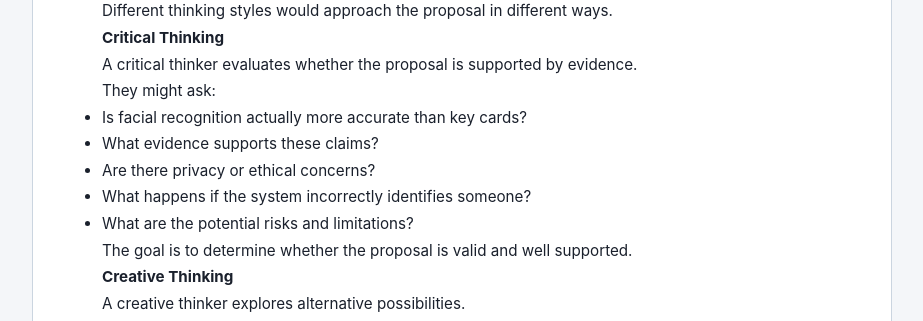
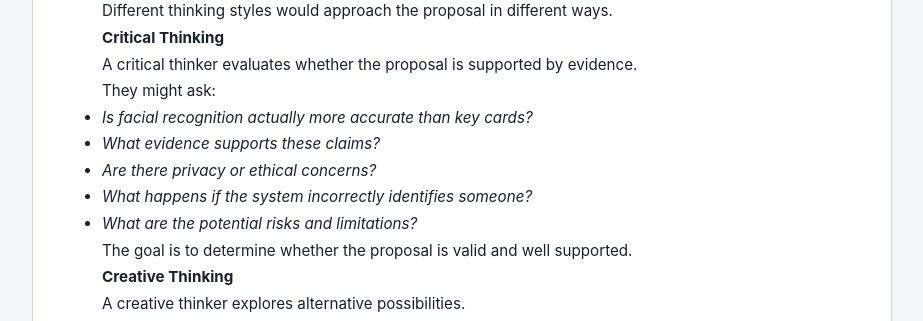
Before and after one commit to DangLeUyen/blog, a Jekyll site: the page built from _posts/2026-06-30-CriticalThinking.md, in a window 1280 px wide. Shown: the part 1811-2132 px from the top of the page, without its empty margins (178-1101 px from the left). Built offline with Jekyll 4.4.1, drawn with Linux system fonts in a browser that asks for light colours.

```diff
--- a/_posts/2026-06-30-CriticalThinking.md
+++ b/_posts/2026-06-30-CriticalThinking.md
@@ -15,12 +15,14 @@ Three thinking skills are especially valuable in today's world: **critical think
 
 <!--more-->
 
+
 ### 1. What is critical thinking?
 Critical thinking is the ability to think clearly, objectively, and logically. Rather than accepting information at face value, critical thinkers question assumptions, evaluate evidence, and consider different perspectives before reaching a conclusion.
 
 It is not our natural or default way of thinking. Our brains often rely on intuition, habits, or emotions because they are faster and require less effort. Critical thinking, on the other hand, is a skill that requires conscious practice—and one that anyone can develop over time.
 
 Whether you're reading the news, making an important decision, or solving a problem at work, critical thinking helps you separate facts from opinions and make more informed judgments.
+
 
 ### 2. Critical thinking vs Creative thinking vs Strategic thinking
 #### Critical thinking
@@ -57,6 +59,7 @@ A strategic thinker asks questions such as:
 
 Whenever you're identifying patterns, analyzing trends, weighing trade-offs, or planning for the future, you're using strategic thinking.
 
+
 ### 3. Recognizing these types of thinking
 Imagine you're working for a company that wants to improve building security. An employee proposes using facial recognition technology instead of traditional key cards.
 
@@ -72,11 +75,11 @@ A critical thinker evaluates whether the proposal is supported by evidence.
 
 They might ask:
 
-- Is facial recognition actually more accurate than key cards?
-- What evidence supports these claims?
-- Are there privacy or ethical concerns?
-- What happens if the system incorrectly identifies someone?
-- What are the potential risks and limitations?
+- *Is facial recognition actually more accurate than key cards?*
+- *What evidence supports these claims?*
+- *Are there privacy or ethical concerns?*
+- *What happens if the system incorrectly identifies someone?*
+- *What are the potential risks and limitations?*
 
 The goal is to determine whether the proposal is valid and well supported.
 
```
